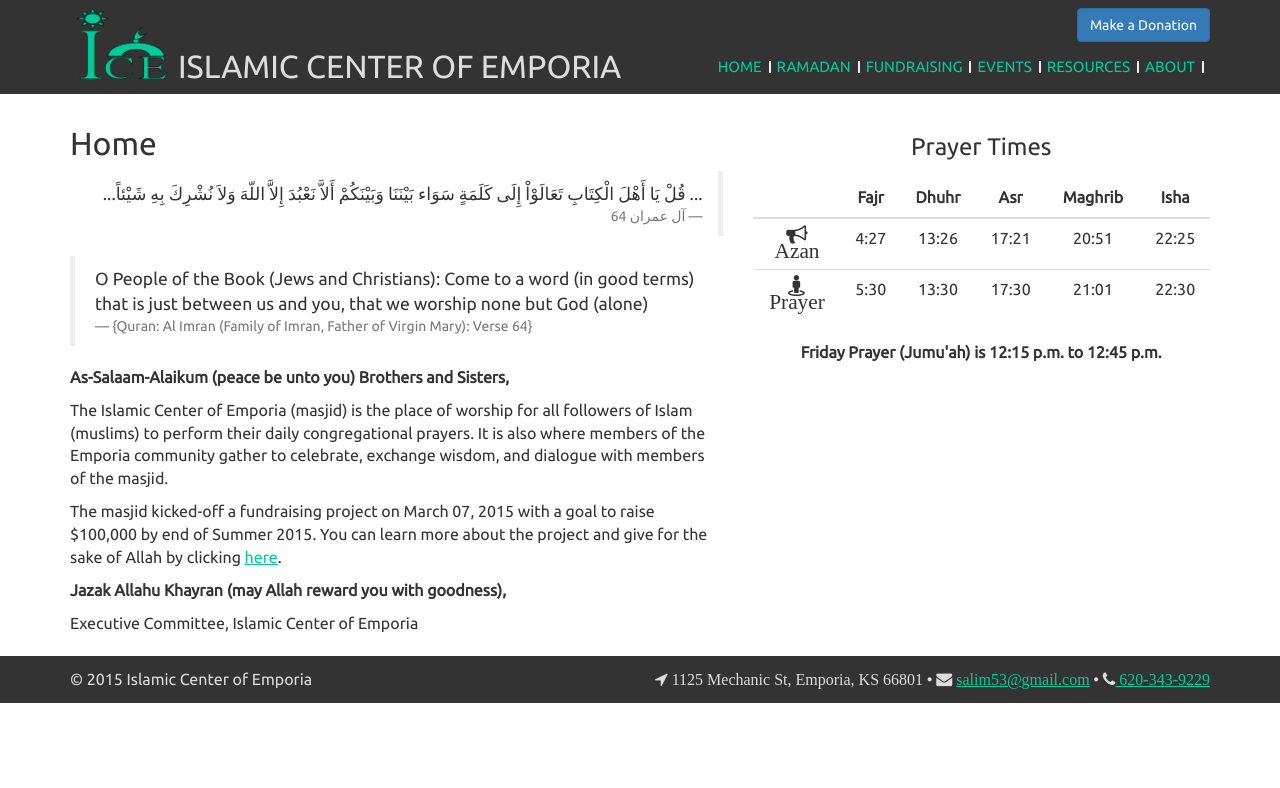
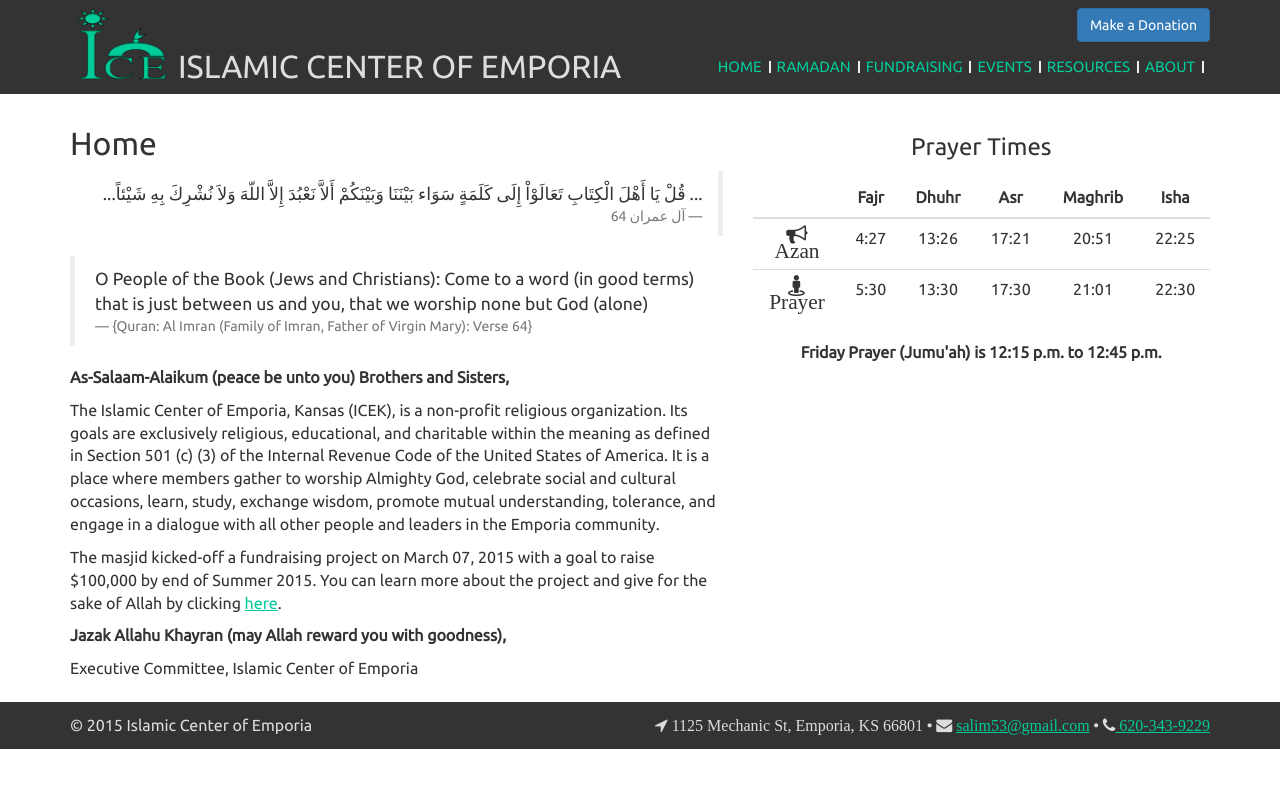
Before and after one commit to fourfridays/fourfridays.github.io, a Jekyll site: the page built from 1-index.html, in a window 1280 px wide. Shown: the top 788 px of the page. Built offline with Jekyll 4.4.1, drawn with Linux system fonts in a browser that asks for light colours; nearby versions of some CDN libraries; some web fonts are replaced.

Commit message:
Update to the opening paragraph

```diff
--- a/1-index.html
+++ b/1-index.html
@@ -16,7 +16,7 @@
 
 <p><strong>As-Salaam-Alaikum (peace be unto you) Brothers and Sisters,</strong></p>
 
-<p>The Islamic Center of Emporia (masjid) is the place of worship for all followers of Islam (muslims) to perform their daily congregational prayers. It is also where members of the Emporia community gather to celebrate, exchange wisdom, and dialogue with members of the masjid.</p>
+<p>The Islamic Center of Emporia, Kansas (ICEK), is a non-profit religious organization.  Its goals are exclusively religious, educational, and charitable within the meaning as defined in Section 501 (c) (3) of the Internal Revenue Code of the United States of America.  It is a place where members gather to worship Almighty God, celebrate social and cultural occasions, learn, study, exchange wisdom, promote mutual understanding, tolerance, and engage in a dialogue with all other people and leaders in the Emporia community.</p>
 
 <p>The masjid kicked-off a fundraising project on March 07, 2015 with a goal to raise $100,000 by end of Summer 2015. You can learn more about the project and give for the sake of Allah by clicking <a href="/fundraising/">here</a>.</p>
 
```
